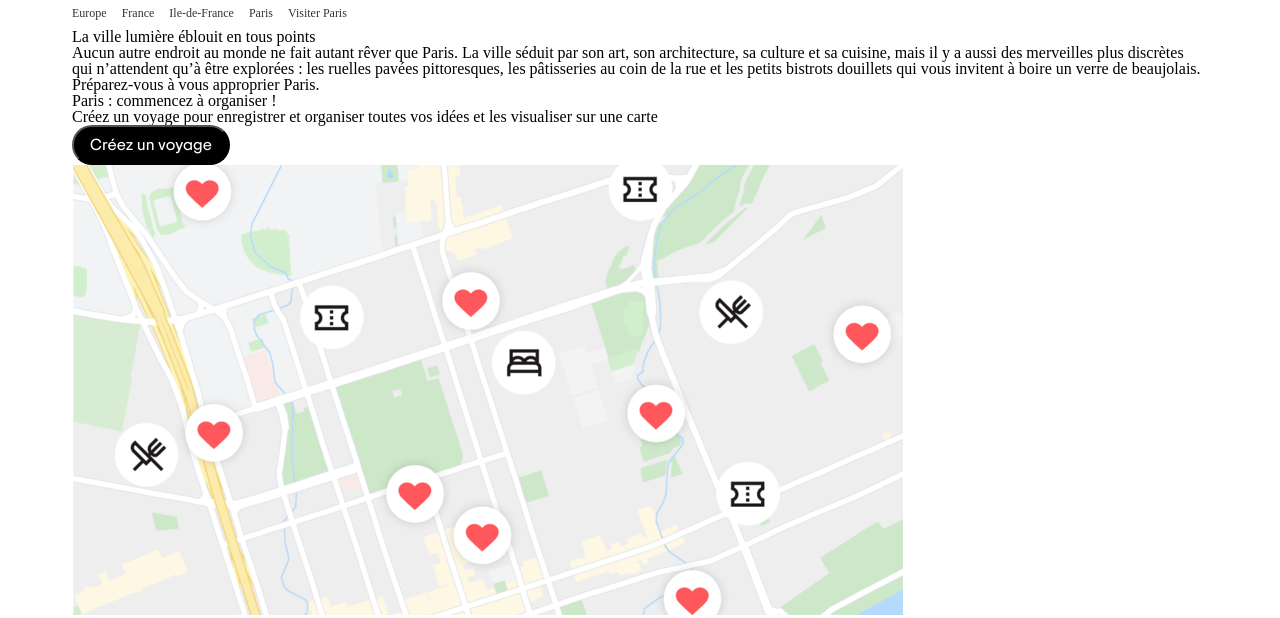
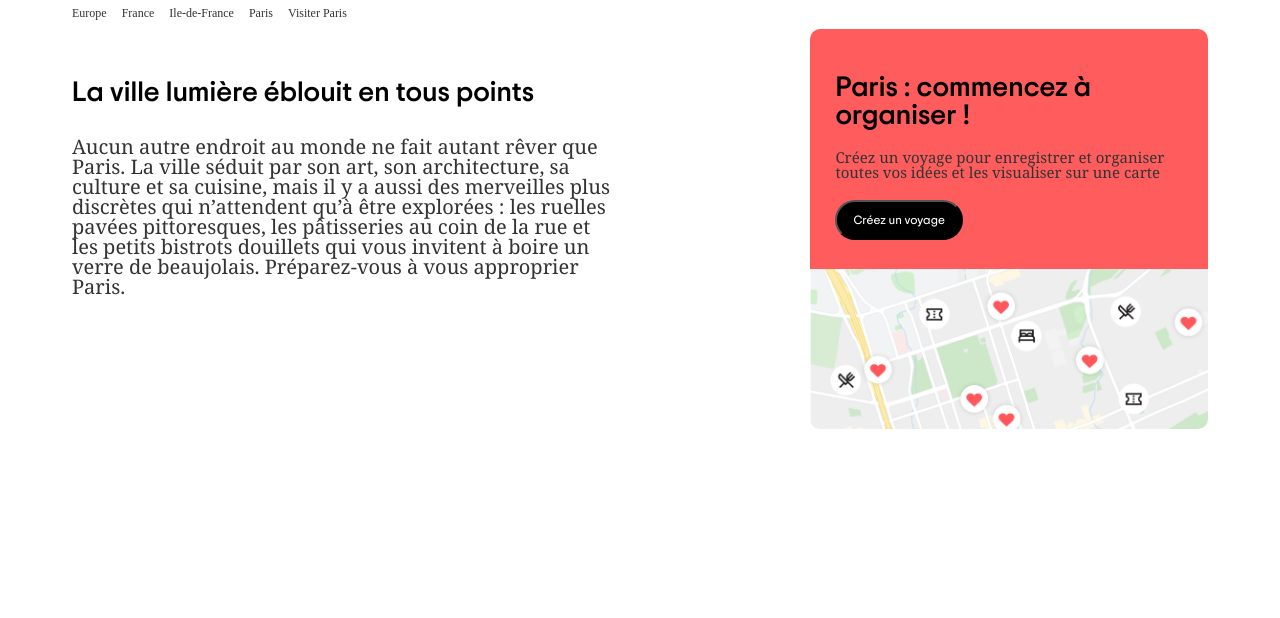
Before and after one commit to tlecoz/formation_le_reacteur_html, a plain HTML site: page jour02_exercice/index.html in a window 1280 px wide. Shown: the part 561-1179 px from the top of the page. After the commit the page ends 990 px from the top, so only its background shows below. Drawn offline with Linux system fonts and the light colour scheme.

Commit message:
ajout des blocs du bas , probleme sur la nav du bas

```diff
--- a/jour02_exercice/assets/css/style.css
+++ b/jour02_exercice/assets/css/style.css
@@ -119,6 +119,73 @@ h1 {
 }
 
 
+/* SECTION */
+
+section {
+    display: flex;
+    justify-content: space-between;
+}
+
+section h2 {
+    font-family: "TripSans";
+    font-size: 28px;
+    font-weight: bold;
+    margin-top: 50px;
+    margin-bottom: 30px;
+}
+
+section h3 {
+    font-family: "TripSans";
+    font-size: 28px;
+    font-weight: bold;
+    margin-top: 10px;
+    margin-bottom: 20px;
+}
+
+section p {
+    font-family: Georgia, 'Times New Roman', Times, serif;
+    font-size: 20px;
+    color: #333333;
+    margin-bottom: 10px;
+}
+
+#left {
+    width: 48%;
+}
+
+
+
+#right {
+    width: 35%;
+    height: 400px;
+    display: flex;
+    flex-direction: column;
+}
+
+#right p {
+    font-size: 15px;
+    padding-right: 25px;
+}
+
+#right button {
+    margin-top: 10px;
+    font-size: 12px;
+}
+
+#right div {
+    background-color: #FF5d5d;
+    height: 60%;
+    border-radius: 10px 10px 0px 0px;
+    padding: 35px 0px 0px 25px;
+}
+
+#right img {
+    height: 40%;
+    object-fit: cover;
+    border-radius: 0px 0px 10px 10px;
+}
+
+
 /*-------------------------*/
 .container {
     width: 1136px;
--- a/jour02_exercice/index.html
+++ b/jour02_exercice/index.html
@@ -66,11 +66,16 @@
         </div>
 
         <nav class="nav-bottom">
-            <div>Europe</div>
-            <div>France</div>
-            <div>Ile-de-France</div>
-            <div>Paris</div>
-            <div>Visiter Paris</div>
+            <div>
+                <div>Europe</div>
+                <div>France</div>
+                <div>Ile-de-France</div>
+                <div>Paris</div>
+            </div>
+
+            <div>
+                <div>Visiter Paris</div>
+            </div>
         </nav>
 
         <section>
```
